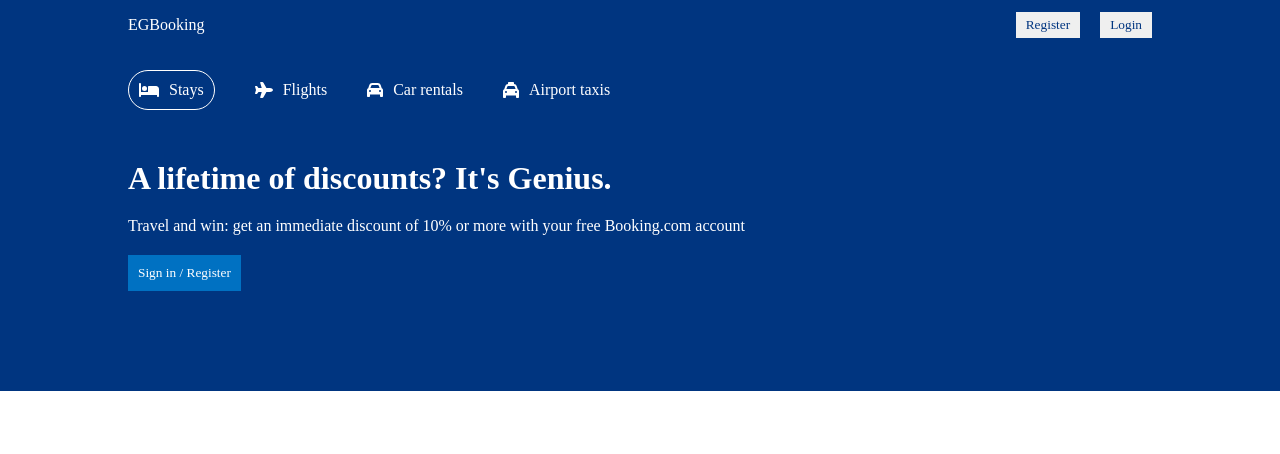
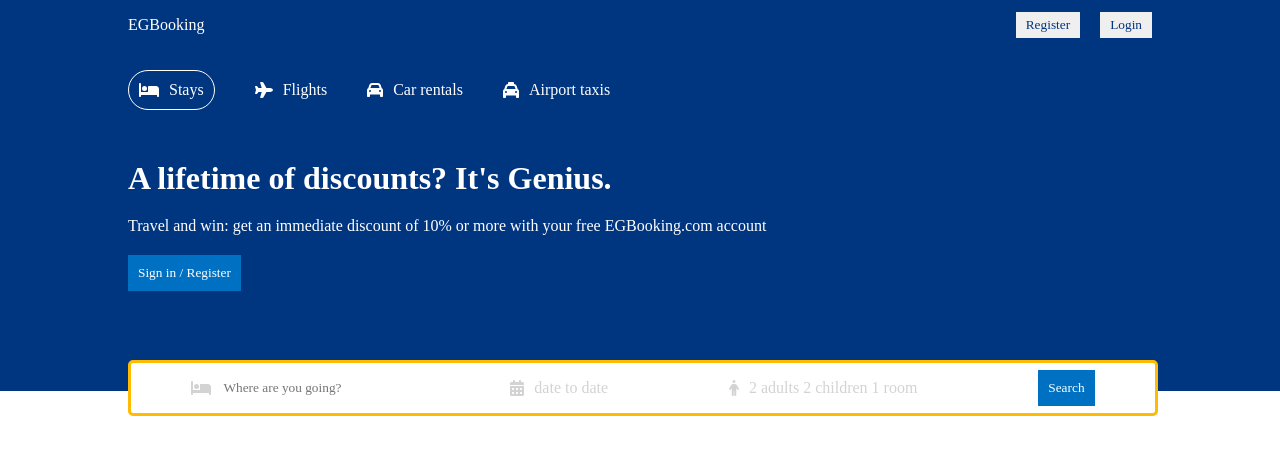
Before and after one commit to EmmaEG/booking, a React (Create React App) app: page / in a window 1280 px wide. Shown: the top 454 px of the page. Built offline with nearby package versions, Linux system fonts and the light colour scheme.

Commit message:
working on search header

```diff
--- a/src/components/header/Header.jsx
+++ b/src/components/header/Header.jsx
@@ -1,6 +1,8 @@
 import {
   faBed,
+  faCalendarDays,
   faCar,
+  faPerson,
   faPlane,
   faTaxi,
 } from "@fortawesome/free-solid-svg-icons";
@@ -12,6 +14,7 @@ const Container = styled.div`
   color: #ffffff;
   display: flex;
   justify-content: center;
+  position: relative; // to have search header froont header
 `;
 
 const HeaderWrapper = styled.div`
@@ -54,7 +57,36 @@ const HeaderButton = styled.button`
   cursor: pointer;
 `;
 
-const HeaderSearch = styled.div``;
+const HeaderSearch = styled.div`
+  height: 30px;
+  background-color: #ffffff;
+  border: 3px solid #febb02;
+  display: flex;
+  align-items: center;
+  justify-content: space-around;
+  padding: 10px 0px;
+  border-radius: 5px;
+  position: absolute; // to search header on header
+  bottom: -25px;
+  width: 100%;
+  max-width: 1024px;
+`;
+
+const HeaderSearchItem = styled.div`
+  display: flex;
+  align-items: center;
+  gap: 10px;
+`;
+
+const HeaderInput = styled.input`
+  border: none;
+  outline: none;
+`;
+
+const HeaderSearhText = styled.span`
+  color: lightgray;
+  cursor: pointer;
+`;
 
 const Header = () => {
   return (
@@ -81,10 +113,29 @@ const Header = () => {
         <HeaderTitle>A lifetime of discounts? It's Genius.</HeaderTitle>
         <HeaderDescription>
           Travel and win: get an immediate discount of 10% or more with your
-          free Booking.com account
+          free EGBooking.com account
         </HeaderDescription>
         <HeaderButton>Sign in / Register</HeaderButton>
-        <HeaderSearch></HeaderSearch>
+        <HeaderSearch>
+          <HeaderSearchItem>
+            <FontAwesomeIcon style={{ color: "lightgray" }} icon={faBed} />
+            <HeaderInput type="text" placeholder="Where are you going?" />
+          </HeaderSearchItem>
+          <HeaderSearchItem>
+            <FontAwesomeIcon
+              style={{ color: "lightgray" }}
+              icon={faCalendarDays}
+            />
+            <HeaderSearhText>date to date</HeaderSearhText>
+          </HeaderSearchItem>
+          <HeaderSearchItem>
+            <FontAwesomeIcon style={{ color: "lightgray" }} icon={faPerson} />
+            <HeaderSearhText>2 adults 2 children 1 room</HeaderSearhText>
+          </HeaderSearchItem>
+          <HeaderSearchItem>
+            <HeaderButton>Search</HeaderButton>
+          </HeaderSearchItem>
+        </HeaderSearch>
       </HeaderWrapper>
     </Container>
   );
```
